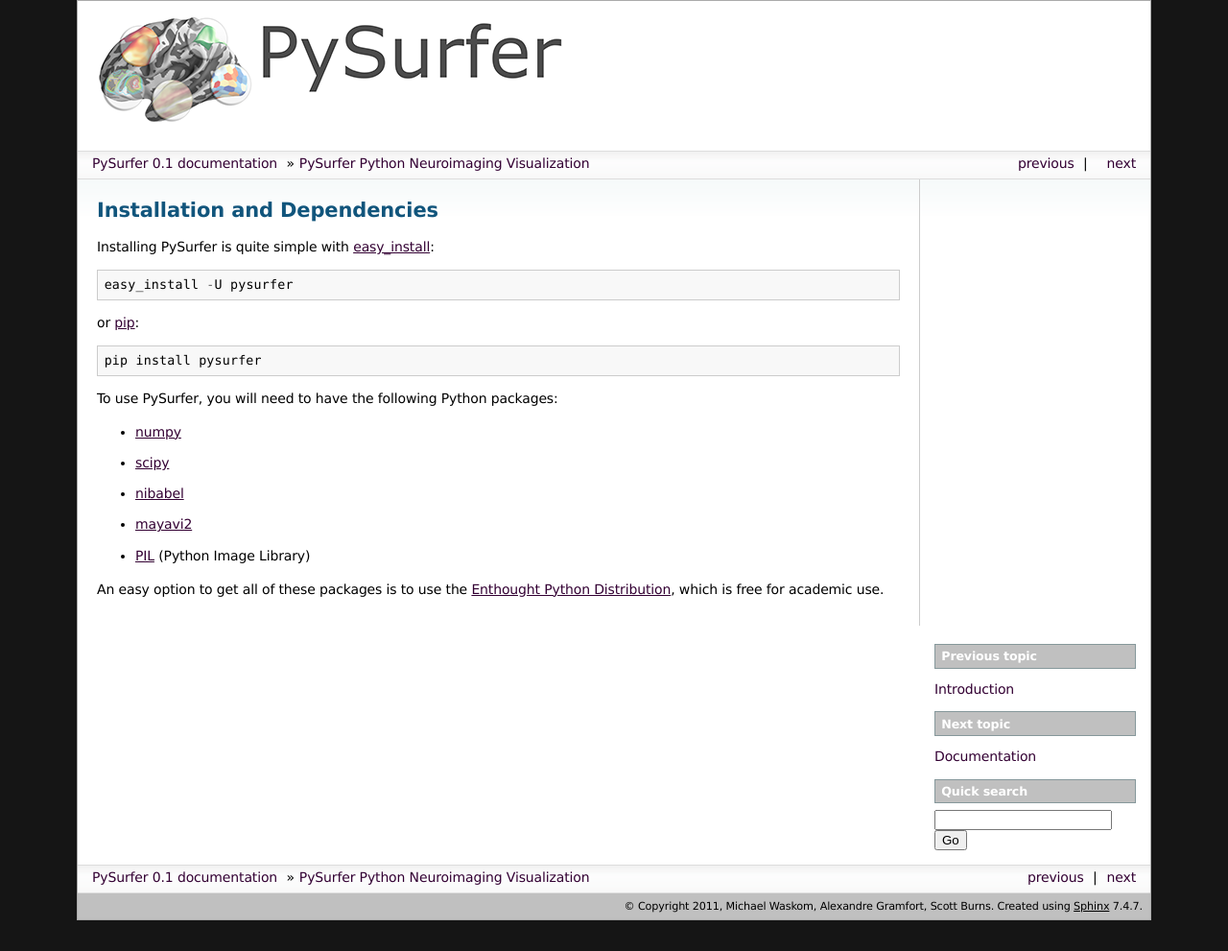
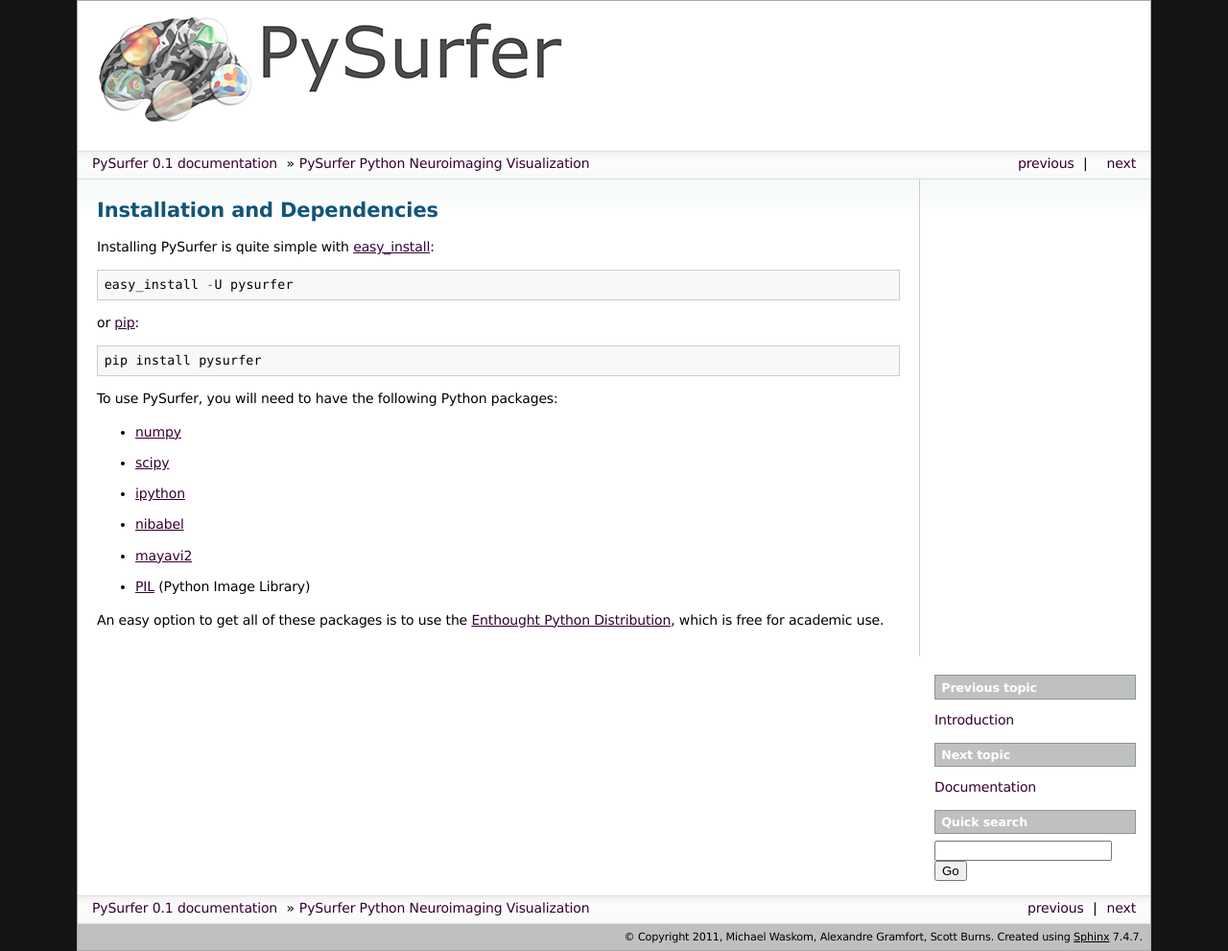
Before and after one commit to nipy/PySurfer, a Sphinx documentation site: the page built from doc/install.rst, in a window 1280 px wide. Shown: the whole page at 96% size. Built offline with Sphinx 7.4.7, drawn with Linux system fonts in a browser that asks for light colours; pages that are not in the unit, such as notebooks, are missing from menus; the version number is read from the project's files by our own code; before the commit the page ends 959 px from its top, so only the background shows below that.

Commit message:
DOC : adding ipython to the list of dependencies

```diff
--- a/doc/install.rst
+++ b/doc/install.rst
@@ -16,6 +16,7 @@
 
 * `numpy <http://numpy.scipy.org/>`_
 * `scipy <http://www.scipy.org/>`_
+* `ipython <http://ipython.scipy.org/>`_
 * `nibabel <http://nipy.sourceforge.net/nibabel/>`_
 * `mayavi2 <http://http://github.enthought.com/mayavi/mayavi/index.html>`_
 * `PIL <http://www.pythonware.com/products/pil/>`_ (Python Image Library)
```
